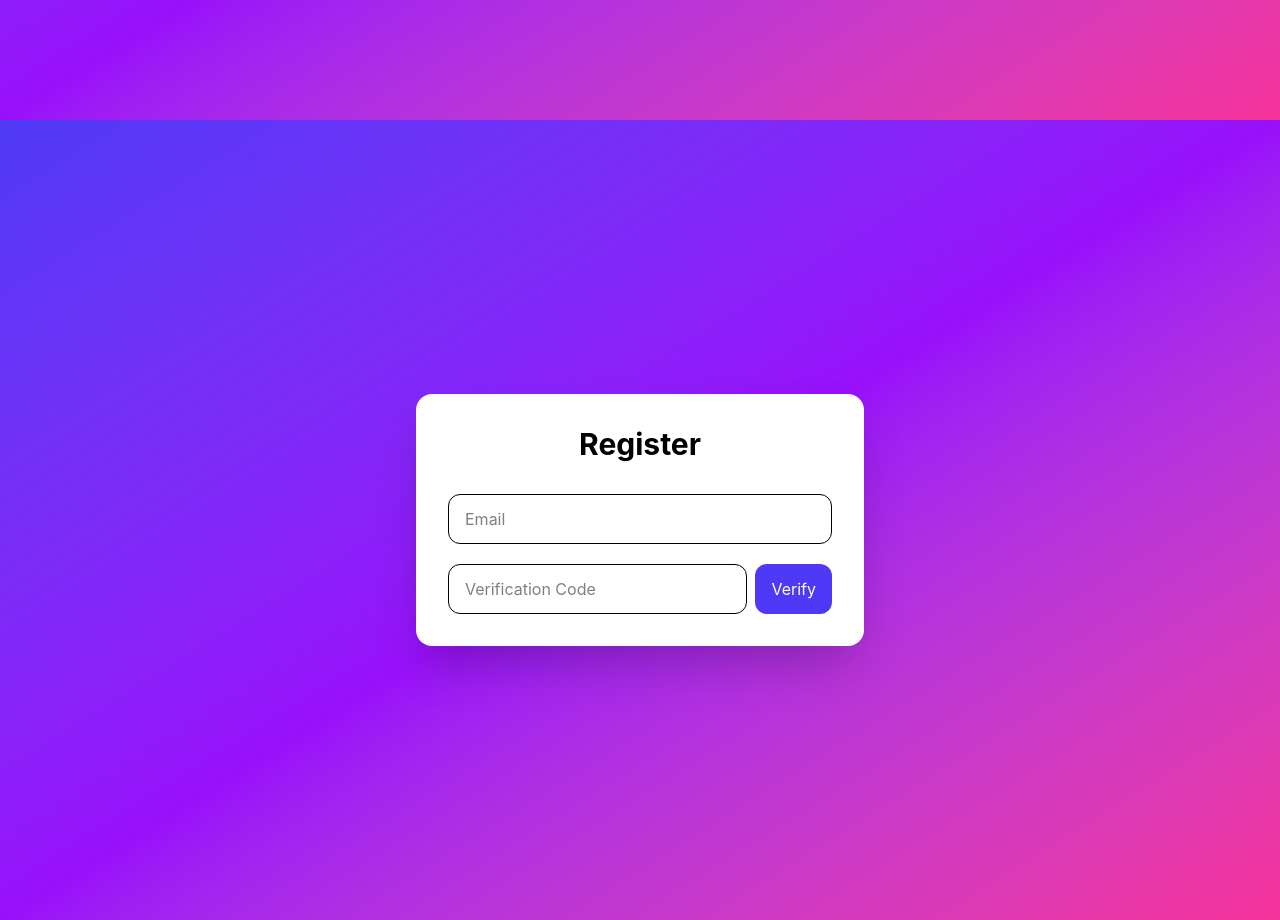
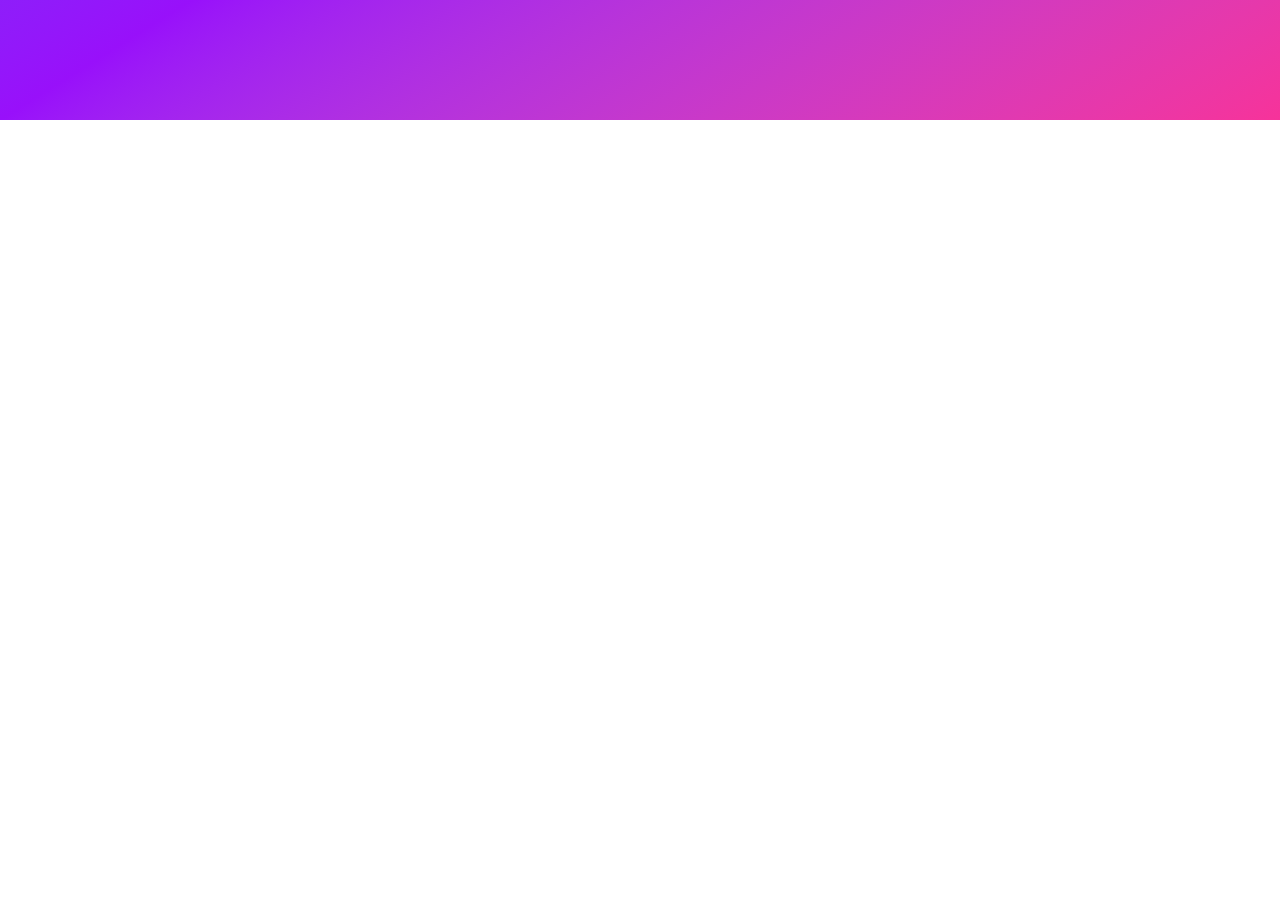
Before and after one commit to dheerajkumar9877/expense-tracker, a React app in the folder frontend/: page /login in a window 1280 px wide. Shown: the part 680-1600 px from the top of the page. After the commit the page ends 800 px from the top, so only its background shows below. Built offline with nearby package versions, Linux system fonts and the light colour scheme; the HTML template or start-up script is replaced by a standard one.

Commit message:
Add router

```diff
--- a/frontend/package.json
+++ b/frontend/package.json
@@ -11,8 +11,9 @@
   },
   "dependencies": {
     "@tailwindcss/vite": "^4.3.3",
-    "react": "^19.2.6",
-    "react-dom": "^19.2.6",
+    "react": "^19.2.8",
+    "react-dom": "^19.2.8",
+    "react-router-dom": "^7.18.2",
     "tailwindcss": "^4.3.3"
   },
   "devDependencies": {
--- a/frontend/src/App.jsx
+++ b/frontend/src/App.jsx
@@ -1,14 +1,21 @@
-import React from 'react'
-import Login from './components/Login'
-import Register from './components/Register'
+import React from "react";
+import { BrowserRouter, Routes, Route } from "react-router-dom";
+
+import Login from "./components/Login";
+import Register from "./components/Register";
+import DashBoard from "./components/DashBoard";
 
 function App() {
   return (
-    <div>
-      <Login></Login>
-      <Register></Register>
-    </div>
-  )
+    <BrowserRouter>
+      <Routes>
+        <Route path="/" element={<Register />} />
+        <Route path="/login" element={<Login />} />
+        <Route path="/register" element={<Register />}/>
+        <Route path="/dashboard" element={<DashBoard />}/>
+      </Routes>
+    </BrowserRouter>
+  );
 }
 
-export default App
+export default App;
--- /dev/null
+++ b/frontend/src/components/DashBoard.jsx
@@ -0,0 +1,9 @@
+import React from 'react'
+
+function DashBoard() {
+  return (
+    <div>DashBoard</div>
+  )
+}
+
+export default DashBoard
--- a/frontend/src/components/Login.jsx
+++ b/frontend/src/components/Login.jsx
@@ -1,10 +1,12 @@
 import React, { useState } from 'react';
+import { Link , useNavigate } from "react-router-dom";
 
 function Login() {
   const [email, setEmail] = useState("");
   const [password, setPassword] = useState("");
   const [showPassword, setShowPassword] = useState(false);
 
+  const navigate = useNavigate();
   function handelEmail(e) {
     setEmail(e.target.value);
   }
@@ -15,6 +17,7 @@ function Login() {
 
   async function handelSubmit(e) {
     e.preventDefault();
+    navigate('/dashboard');
   }
 
   return (
--- a/frontend/src/components/Register.jsx
+++ b/frontend/src/components/Register.jsx
@@ -1,4 +1,5 @@
 import React, { useState } from "react";
+import { useNavigate } from "react-router-dom";
 
 function Register() {
   const [email, setEmail] = useState("");
@@ -6,6 +7,7 @@ function Register() {
   const [code, setCode] = useState("");
   const [showPassword, setShowPassword] = useState(false);
   const [isVerified, setIsVerified] = useState(false);
+  const navigate = useNavigate() ;
 
   function handelEmail(e) {
     setEmail(e.target.value);
@@ -17,6 +19,7 @@ function Register() {
 
   function handelPassword(e) {
     setPassword(e.target.value);
+    navigate('/dashboard');
   }
 
   function verifyCode() {
```
Also changed, not shown: 1 other file (tests, documents, lock files or other folders).
